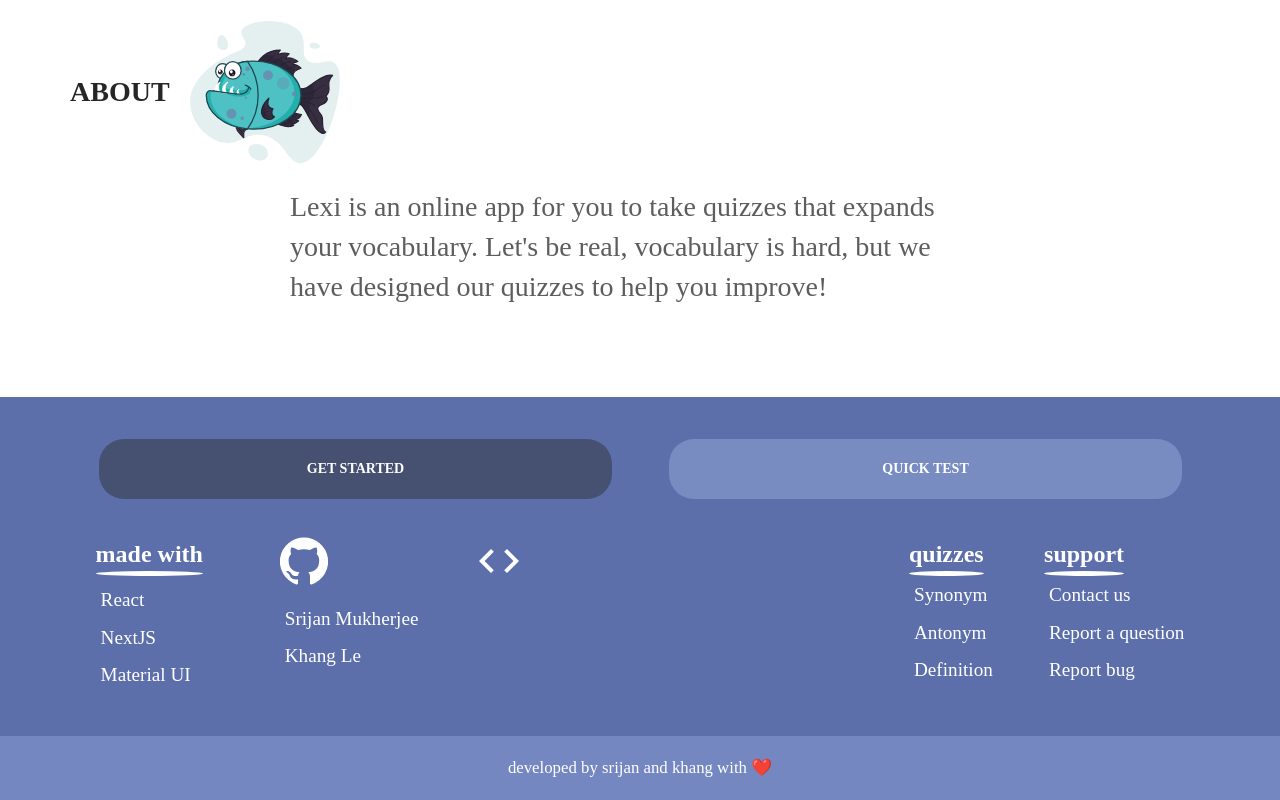
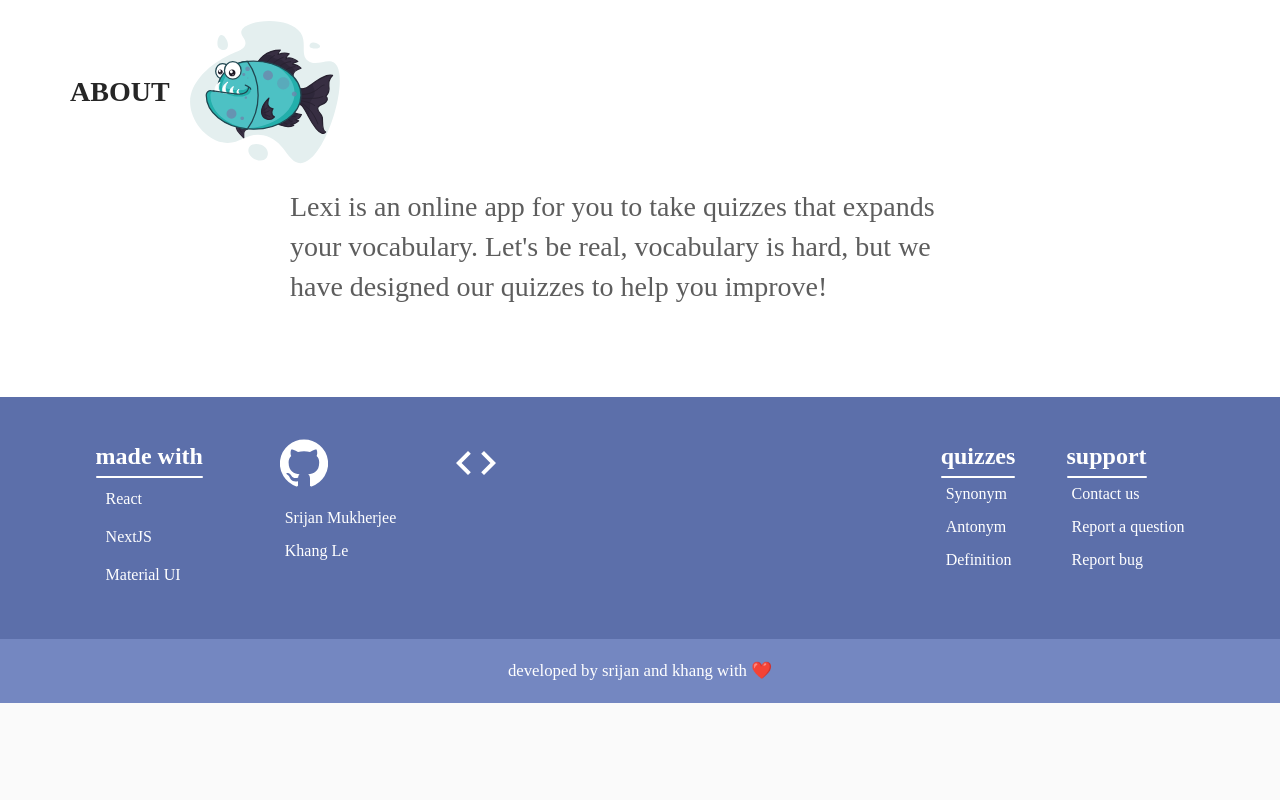
Before and after one commit to Srijanmukherjee007/lexi, a Next.js app in the folder client/: page / in a window 1280 px wide. Shown: the part 1277-2077 px from the top of the page. After the commit the page ends 1980 px from the top, so only its background shows below. Built offline with nearby package versions, Linux system fonts and the light colour scheme; a web font is replaced by a local one.

Commit message:
footer update

```diff
--- a/client/src/components/Commons/Footer.jsx
+++ b/client/src/components/Commons/Footer.jsx
@@ -27,24 +27,22 @@ export default function Footer({ children }) {
   return (
     <>
       <div className={styles.footer}>
-        <div style={{ width: "100%" }}>{children}</div>
-        <Grid container spacing={3}>
-          <Grid item xs={6} className={styles.footer__section_left}>
+        {/* <div style={{ width: "100%" }}>{children}</div> */}
+
+        <div className={styles.footer__section_left}>
           <div style={{ display: "flex", flexDirection: "row" }}>
             <div
               className={classes.displayContainer}
               style={{ marginRight: "4vw" }}
             >
               <a className={styles.footer__section__header}>made with</a>
-                <p className={classes.listItem}>React</p>
-                <p className={classes.listItem}>NextJS</p>
-                <p className={classes.listItem}>Material UI</p>
+              <a className={classes.listItem}>React</a>
+              <a className={classes.listItem}>NextJS</a>
+              <a className={classes.listItem}>Material UI</a>
             </div>
             <div className={classes.displayContainer}>
               <GitHubIcon className={classes.icons} />
-                <a href="https://github.com/mukherjeesrijan2">
-                  Srijan Mukherjee
-                </a>
+              <a href="https://github.com/mukherjeesrijan2">Srijan Mukherjee</a>
               <a href="https://github.com/therealozp">Khang Le</a>
             </div>
             <div className={classes.displayContainer}>
@@ -53,9 +51,9 @@ export default function Footer({ children }) {
               </a>
             </div>
           </div>
-          </Grid>
+        </div>
 
-          <Grid item xs={6} className={styles.footer__section_right}>
+        <div className={styles.footer__section_right}>
           <div style={{ display: "flex", flexDirection: "row" }}>
             <div className={classes.displayContainer}>
               <a href="/quizzes" className={styles.footer__section__header}>
@@ -74,9 +72,9 @@ export default function Footer({ children }) {
               <a href="/">Report bug</a>
             </div>
           </div>
-          </Grid>
-        </Grid>
         </div>
+      </div>
+
       <div className={styles.ending}>developed by srijan and khang with ❤️</div>
     </>
   );
--- a/client/styles/Footer.module.scss
+++ b/client/styles/Footer.module.scss
@@ -2,22 +2,26 @@
   background-color: #5c6faa;
   padding: 3em 5em;
   margin-top: auto;
-  // display: flex;
+  display: grid;
+  grid-template-columns: auto auto;
   width: 100%;
 
   .footer__section_right {
-    font-size: clamp(1rem, 3vw, 1.2rem);
+    font-size: clamp(0.5rem, 3vw, 1.2rem);
     display: flex;
     justify-content: flex-end;
+    // width: max-content;
     a {
       display: flex;
       color: #fff;
+      font-size: clamp(0.5rem, 2vw, 1rem);
+
       margin-bottom: 10px;
       padding-left: 5px;
 
       &.footer__section__header {
         font-weight: bold;
-        font-size: clamp(1rem, 2vw, 1.5rem);
+        font-size: clamp(0.5rem, 5vw, 1.5rem);
         position: relative;
         width: max-content;
         padding-left: 0;
@@ -28,26 +32,28 @@
           bottom: -5px;
           left: 0;
           width: 100%;
-          height: 5px;
-          border-radius: 50%;
+          height: 2px;
+          border-radius: 10px;
           background-color: currentColor;
         }
       }
     }
   }
   .footer__section_left {
-    font-size: clamp(1rem, 2vw, 1.2rem);
+    font-size: clamp(0.5rem, 2vw, 1.2rem);
     display: flex;
-    // justify-content: flex-end;
+    // width: max-content;
+
     a {
       display: flex;
+      font-size: clamp(0.5rem, 2vw, 1rem);
       color: #fff;
       margin-bottom: 10px;
       padding-left: 5px;
 
       &.footer__section__header {
         font-weight: bold;
-        font-size: clamp(1rem, 5vw, 1.5rem);
+        font-size: clamp(0.5rem, 5vw, 1.5rem);
         position: relative;
         width: max-content;
         padding-left: 0;
@@ -58,8 +64,8 @@
           bottom: -5px;
           left: 0;
           width: 100%;
-          height: 5px;
-          border-radius: 50%;
+          height: 2px;
+          border-radius: 10px;
           background-color: currentColor;
         }
       }
```
Lines whose indentation alone changed are shown as unchanged.
